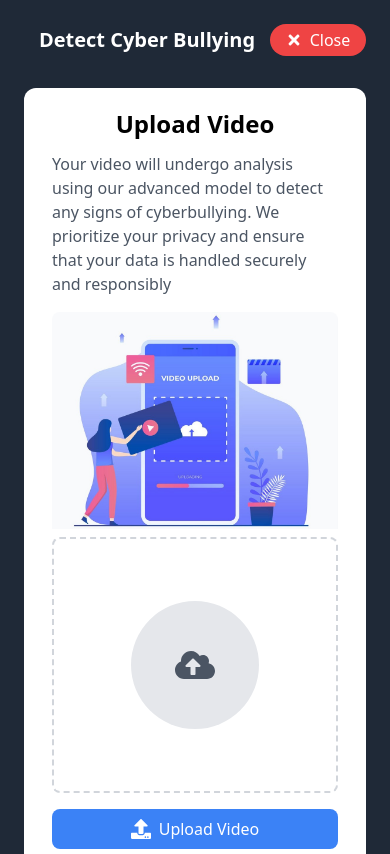
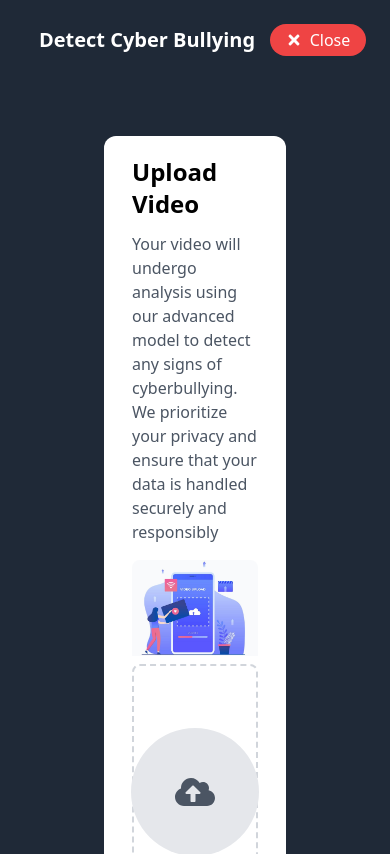
Before and after one commit to harsharaim/CyberLens, a React (Vite) app: page /upload in a window 390 px wide. Shown: the top 854 px of the page. Built offline with nearby package versions, Linux system fonts and the light colour scheme.

Commit message:
improved responsiveness

```diff
--- a/src/Components/DetectCyberBullying/Upload.jsx
+++ b/src/Components/DetectCyberBullying/Upload.jsx
@@ -66,7 +66,7 @@ function Upload() {
         </Link>
       </div>
 
-      <div className="grid grid-cols-1 lg:grid-cols-2  bg-white  rounded-xl">
+      <div className="grid grid-cols-1 lg:grid-cols-2  bg-white  rounded-xl m-20 lg:pl-10">
         {/* Left side section */}
         <div className="flex flex-col items-center justify-center px-7 my-5">
           <h3 className="text-2xl font-bold mb-3">Upload Video</h3>
```
